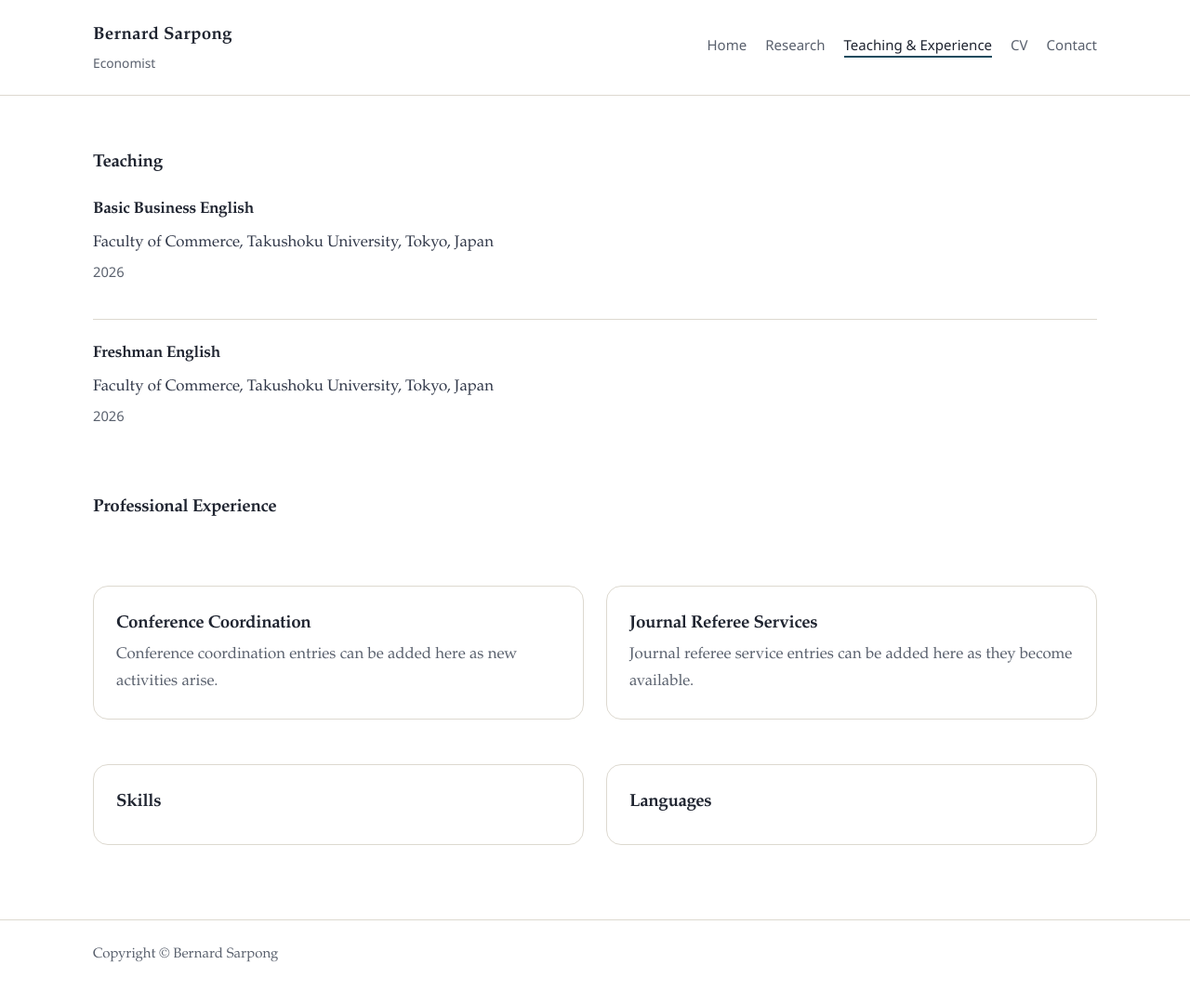
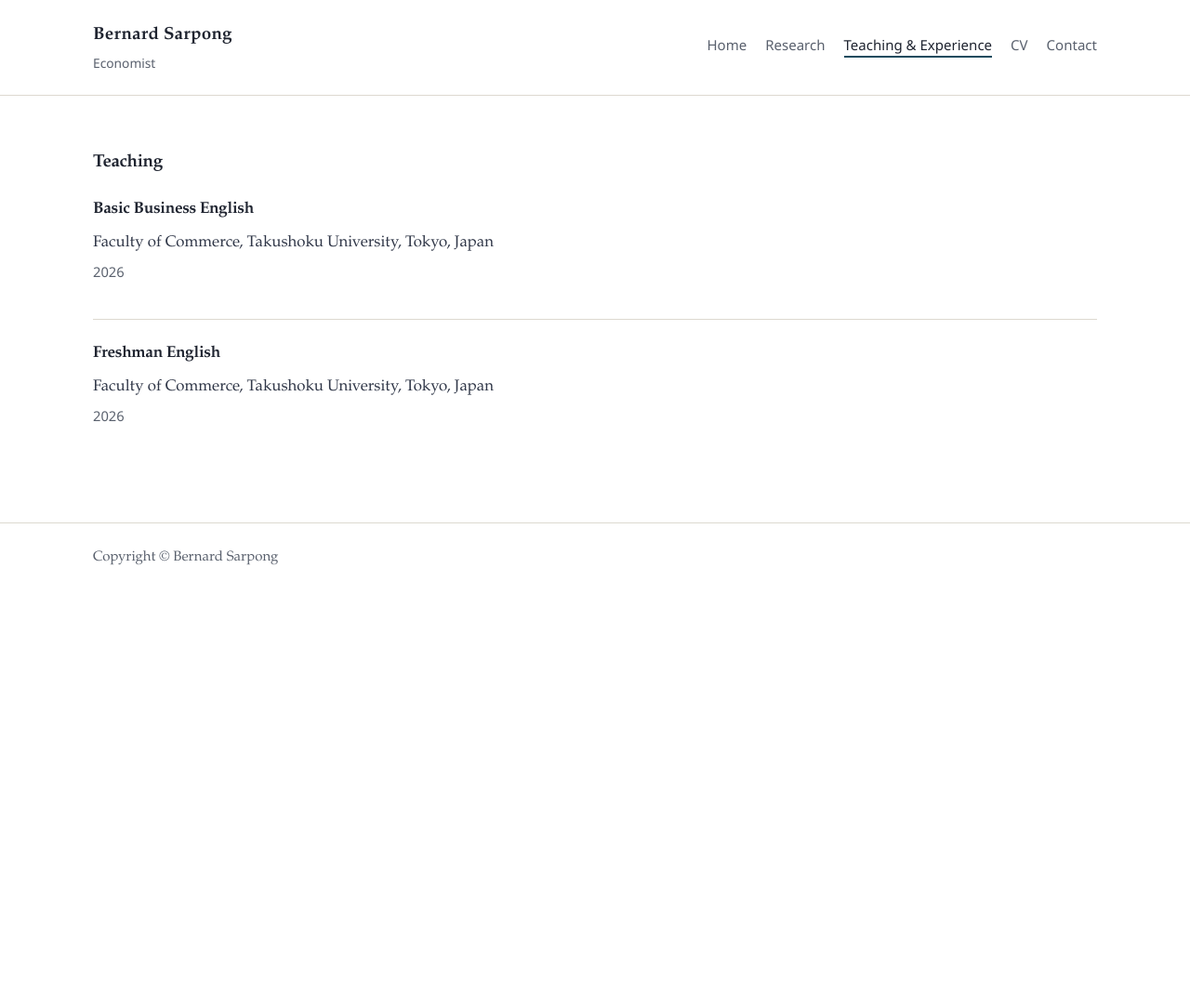
Before and after one commit to bernardksarpong/bernardksarpong.github.io, a Jekyll site: the page built from experience.html, in a window 1280 px wide. Shown: the whole page at 93% size. Built offline with Jekyll 4.4.1, drawn with Linux system fonts in a browser that asks for light colours; after the commit the page ends 900 px from its top, so only the background shows below that.

Commit message:
Reduce experience page to teaching only

```diff
--- a/_data/experience.yml
+++ b/_data/experience.yml
@@ -7,8 +7,3 @@ teaching_experience:
     institution: Faculty of Commerce, Takushoku University
     location: Tokyo, Japan
     dates: '2026'
-professional_experience: []
-conference_coordination: []
-journal_referee_services: []
-skill_groups: []
-languages: []
--- a/editor.html
+++ b/editor.html
@@ -124,8 +124,8 @@
         <div class="section-head">
           <div>
             <p class="section-eyebrow">Experience</p>
-            <h2>Teaching, work, skills, and service</h2>
-            <p>Academic roles, professional experience, conference coordination, referee service, skills, and languages.</p>
+            <h2>Teaching</h2>
+            <p>Teaching roles shown on the Teaching &amp; Experience page.</p>
           </div>
           <button class="button button-secondary" data-save-section="experience" type="button">Save experience</button>
         </div>
--- a/experience.html
+++ b/experience.html
@@ -28,89 +28,3 @@ description: Teaching, professional experience, service, skills, and languages f
     {% endfor %}
   </div>
 </section>
-
-<section class="section-block">
-  <div class="section-heading">
-    <h2>Professional Experience</h2>
-  </div>
-  <div class="item-list">
-    {% for item in experience.professional_experience %}
-      <article class="item">
-        <h3>{{ item.role }}</h3>
-        <p class="item-subtitle">{{ item.institution }}{% if item.location %}, {{ item.location }}{% endif %}</p>
-        <p class="item-meta">{{ item.dates }}</p>
-        {% if item.highlights %}
-          <ul class="item-details">
-            {% for highlight in item.highlights %}
-              <li>{{ highlight }}</li>
-            {% endfor %}
-          </ul>
-        {% endif %}
-      </article>
-    {% endfor %}
-  </div>
-</section>
-
-<section class="section-block grid-two">
-  <article class="panel">
-    <h2>Conference Coordination</h2>
-    {% if experience.conference_coordination.size > 0 %}
-      <div class="item-list">
-        {% for item in experience.conference_coordination %}
-          <article class="item">
-            <h3>{{ item.role }}{% if item.event %}, {{ item.event }}{% endif %}</h3>
-            {% if item.institution %}
-              <p class="item-subtitle">{{ item.institution }}</p>
-            {% endif %}
-            <p class="item-meta">{{ item.dates }}</p>
-            {% if item.highlights %}
-              <ul class="item-details">
-                {% for highlight in item.highlights %}
-                  <li>{{ highlight }}</li>
-                {% endfor %}
-              </ul>
-            {% endif %}
-          </article>
-        {% endfor %}
-      </div>
-    {% else %}
-      <p class="empty-state">Conference coordination entries can be added here as new activities arise.</p>
-    {% endif %}
-  </article>
-
-  <article class="panel">
-    <h2>Journal Referee Services</h2>
-    {% if experience.journal_referee_services.size > 0 %}
-      <ul class="plain-list">
-        {% for item in experience.journal_referee_services %}
-          <li>{{ item }}</li>
-        {% endfor %}
-      </ul>
-    {% else %}
-      <p class="empty-state">Journal referee service entries can be added here as they become available.</p>
-    {% endif %}
-  </article>
-</section>
-
-<section class="section-block grid-two">
-  <article class="panel">
-    <h2>Skills</h2>
-    <div class="skill-groups">
-      {% for group in experience.skill_groups %}
-        <div class="skill-group">
-          <h3>{{ group.category }}</h3>
-          <p>{{ group.details }}</p>
-        </div>
-      {% endfor %}
-    </div>
-  </article>
-
-  <article class="panel">
-    <h2>Languages</h2>
-    <ul class="plain-list">
-      {% for language in experience.languages %}
-        <li><strong>{{ language.name }}</strong><br>{{ language.level }}</li>
-      {% endfor %}
-    </ul>
-  </article>
-</section>
```
Also changed, not shown: assets/js/editor.js (+0 -76 lines), README.md.
